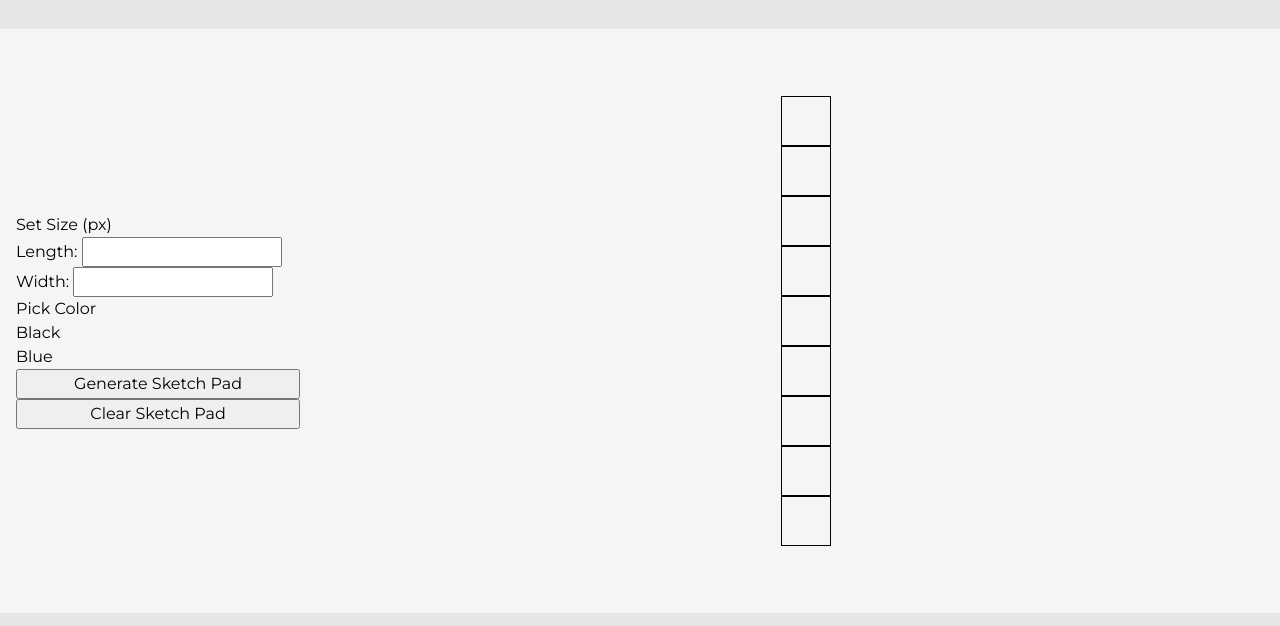
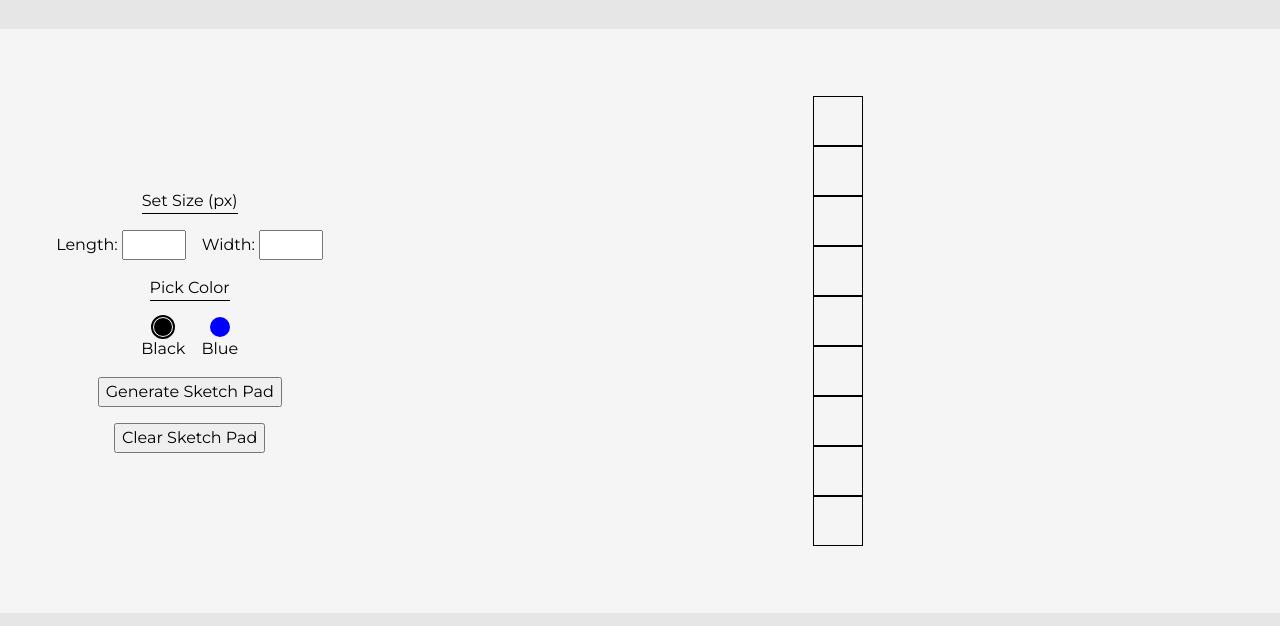
Before and after one commit to sean-roberts354/odin-etch-a-sketch, a plain HTML site: page index.html in a window 1280 px wide. Shown: the part 107-733 px from the top of the page. Drawn offline with Linux system fonts and the light colour scheme.

Commit message:
Add layout styling to app controls section

```diff
--- a/css/styles.css
+++ b/css/styles.css
@@ -108,13 +108,13 @@ main {
 }
 
 .left {
-      flex-basis: 25vw;
+      flex-basis: 30vw;
       padding-inline: 1rem;
       margin-block: auto;
 }
 
 .right {
-      flex-basis: 75vw;
+      flex-basis: 70vw;
       padding-inline: 1rem;
       margin-block: auto;
       display: flex;
@@ -125,7 +125,46 @@ main {
 .app-controls {
       display: flex;
       flex-direction: column;
+      align-items: center;
+      gap: 1rem;
 
+}
+
+.app-controls p {
+      border-bottom: 1px solid black;
+}
+
+.size-input {
+      display: flex;
+      flex-direction: row;
+      gap: 1rem;
+}
+
+.size-input input {
+      width: 4rem;
+      text-align: center;
+}
+
+.color-input {
+      display: flex;
+      gap: 1rem;
+}
+
+.color-option {
+      display: flex;
+      flex-direction: column;
+      align-items: center;
+}
+
+.color-option div {
+      height: 20px;
+      aspect-ratio: 1;
+      border-radius: 50%;
+}
+
+.color-option div.active {
+      border: solid 1px white;
+      outline: solid 2px black;
 }
 
 
```
